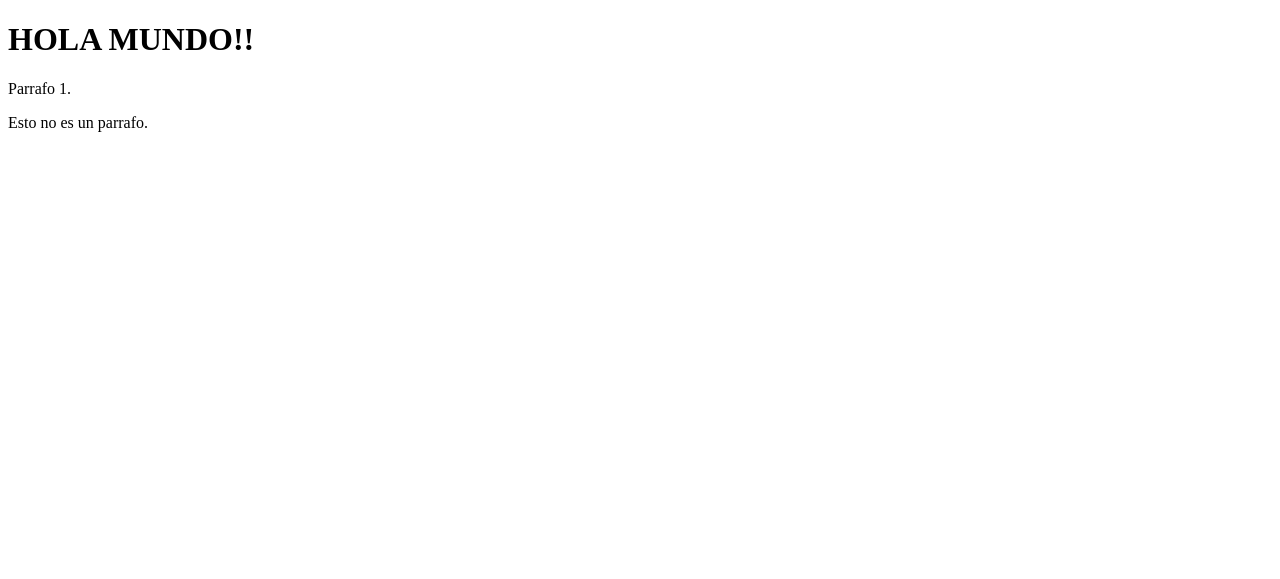
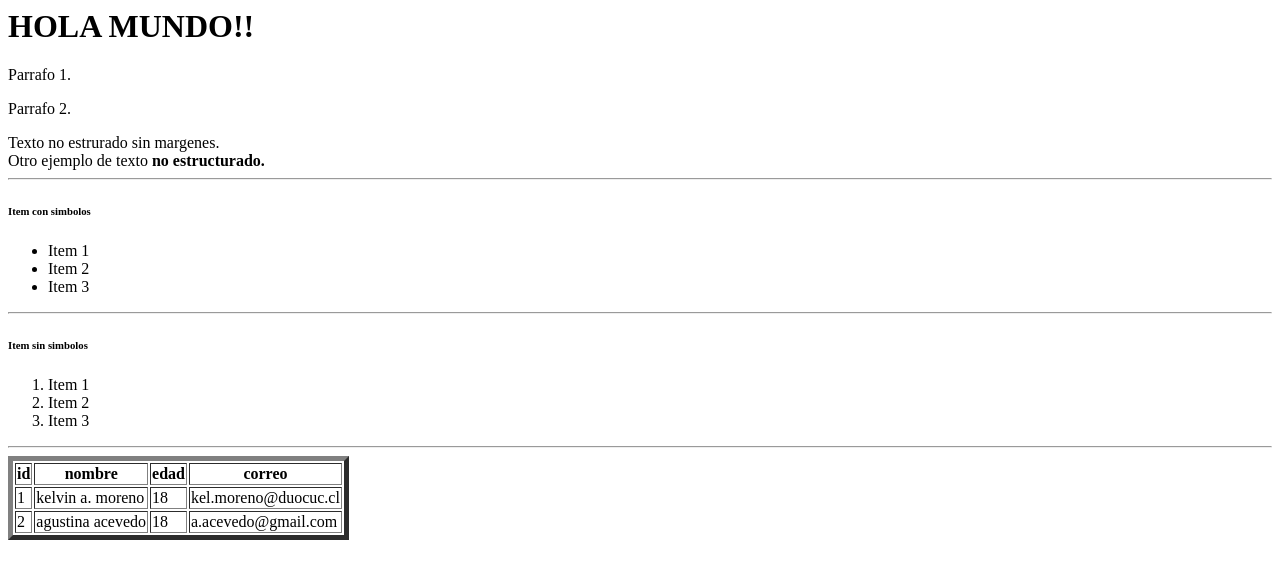
Before and after one commit to cosyfps/programacion-web-006d, a Python web app: template templates/index.html in a window 1280 px wide. Shown: the top 579 px of the page. Run offline with Jinja, Linux system fonts and the light colour scheme; the template is opened without the code that fills it, so the values that code supplies are empty.

Commit message:
Add html5.html file

```diff
--- a/templates/index.html
+++ b/templates/index.html
@@ -1,10 +1,7 @@
-<!DOCTYPE html>
 <html lang="en">
 
   <head>
 
-    <meta charset="UTF-8" />
-    <meta name="viewport" content="width=device-width, initial-scale=1.0" />
     <link
       rel="shortcut icon"
       href="static/assets/favicon.ico"
@@ -21,8 +18,54 @@
       <h1>HOLA MUNDO!!</h1>
     </div>
 
-    <P>Parrafo 1.</P>
-    <span>Esto no es un parrafo.</span>
+    <p>Parrafo 1.</p>
+    <p>Parrafo 2.</p>
+    <span>Texto no estrurado sin margenes.</span>
+    <br />
+    <span>Otro ejemplo de texto <b>no estructurado.</b></span>
+
+    <hr />
+
+    <h6>Item con simbolos</h6>
+
+    <ul>
+      <li>Item 1</li>
+      <li>Item 2</li>
+      <li>Item 3</li>
+    </ul>
+
+    <hr />
+
+    <h6>Item sin simbolos</h6>
+
+    <ol>
+      <li>Item 1</li>
+      <li>Item 2</li>
+      <li>Item 3</li>
+    </ol>
+
+    <hr />
+
+    <table style: border="5rem">
+      <tr>
+        <th>id</th>
+        <th>nombre</th>
+        <th>edad</th>
+        <th>correo</th>
+      </tr>
+      <tr>
+        <td>1</td>
+        <td>kelvin a. moreno</td>
+        <td>18</td>
+        <td>kel.moreno@duocuc.cl</td>
+      </tr>
+      <tr>
+        <td>2</td>
+        <td>agustina acevedo</td>
+        <td>18</td>
+        <td>a.acevedo@gmail.com</td>
+      </tr>
+    </table>
 
   </body>
 
```
Also changed, not shown: templates/html5.html (added, +18 -0 lines).
